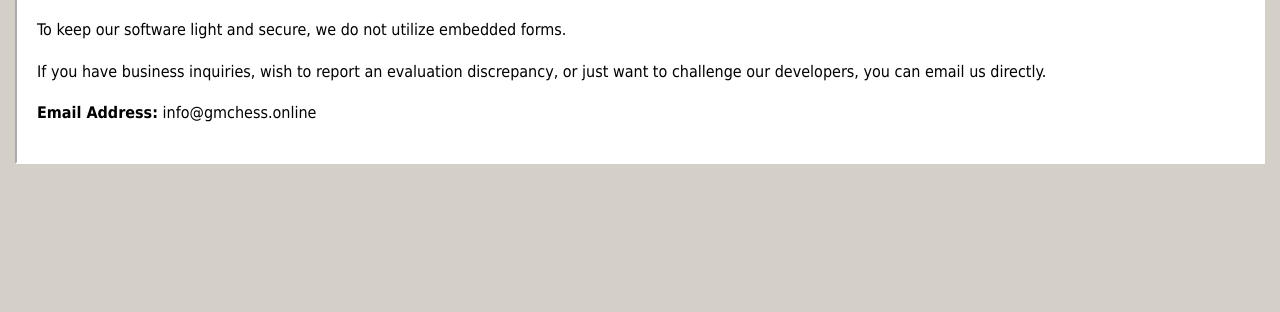
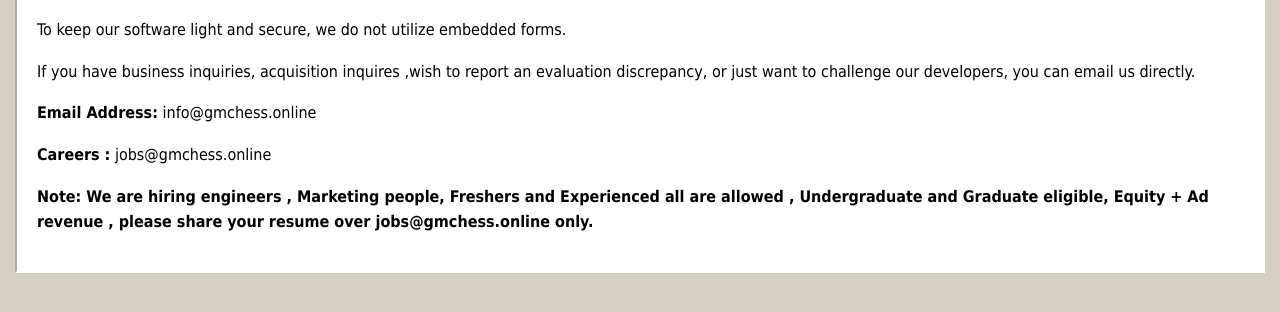
Before and after one commit to freelancedaksh-web/GMChess, a plain HTML site: page contact.html in a window 1280 px wide. Shown: the part 214-526 px from the top of the page. Drawn offline with Linux system fonts and the light colour scheme.

Commit message:
Update contact.html

```diff
--- a/contact.html
+++ b/contact.html
@@ -2,7 +2,7 @@
 <html lang="en">
 <head>
     <meta charset="UTF-8">
-    <title>Contact Us - GM Chess 2000</title>
+    <title>Contact Us - GM Chess </title>
     <link rel="stylesheet" type="text/css" href="style.css">
 </head>
 <body>
@@ -23,8 +23,11 @@
     <div class="content-page">
         <h2>Contact Us</h2>
         <p>To keep our software light and secure, we do not utilize embedded forms.</p>
-        <p>If you have business inquiries, wish to report an evaluation discrepancy, or just want to challenge our developers, you can email us directly.</p>
+        <p>If you have business inquiries, acquisition inquires ,wish to report an evaluation discrepancy, or just want to challenge our developers, you can email us directly.</p>
         <p><b>Email Address:</b> info@gmchess.online</p>
+        <p><b>Careers :</b> jobs@gmchess.online</p>
+        <p><b>Note: We are hiring engineers , Marketing people, Freshers and Experienced all are allowed , Undergraduate and Graduate eligible, Equity + Ad revenue , please share your resume over jobs@gmchess.online only.</p>
+
     </div>
 </body>
 </html>
```
